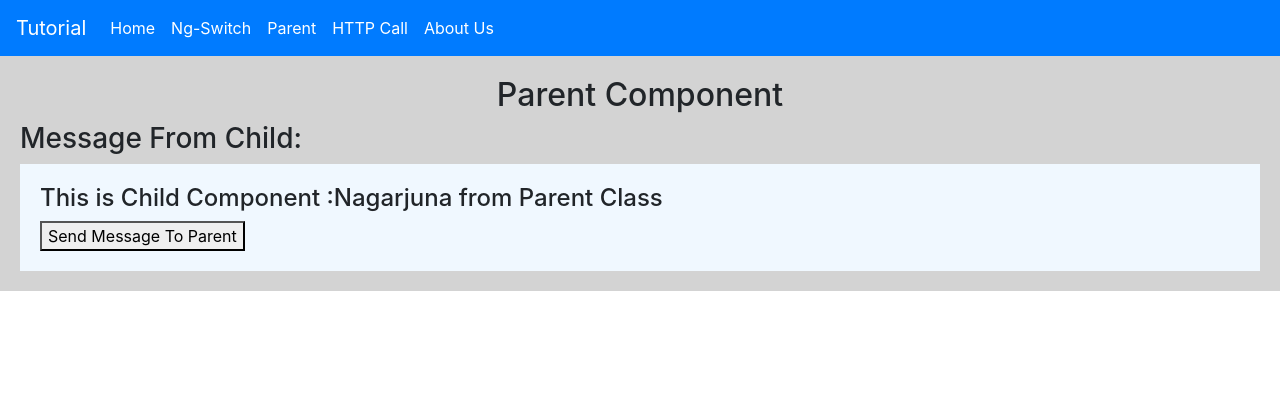
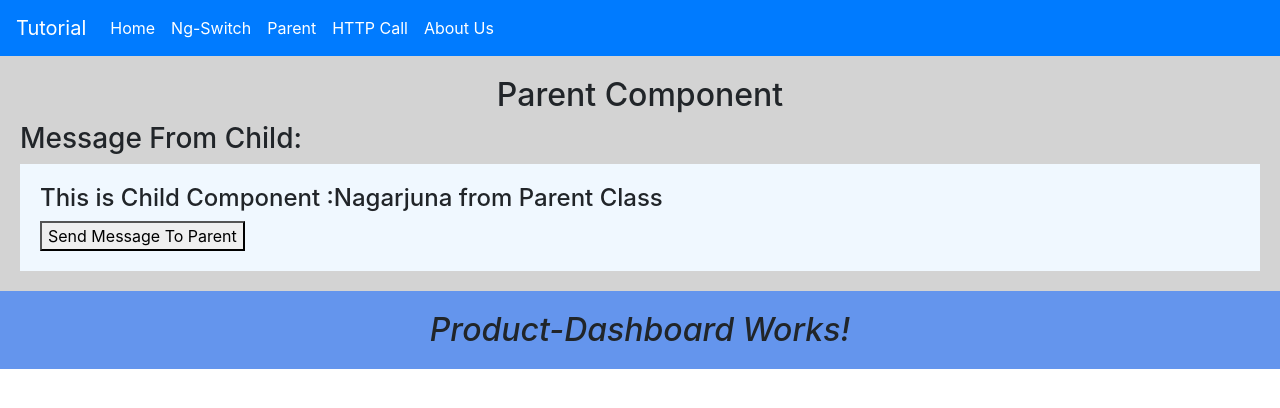
Before and after one commit to Nagarjuna-Singamsetti/Nisha_Singla_Tutorial_Practice, an Angular app: page /parent in a window 1280 px wide. Shown: the top 408 px of the page. Built offline with nearby package versions, Linux system fonts and the light colour scheme.

Commit message:
Featured Module Added

```diff
--- a/src/app/app.component.html
+++ b/src/app/app.component.html
@@ -31,3 +31,4 @@
   </div>
 </nav>
 <router-outlet></router-outlet>
+<app-product-dashboard></app-product-dashboard>
--- a/src/app/app.module.ts
+++ b/src/app/app.module.ts
@@ -23,6 +23,7 @@ import { AddUserComponent } from './components/add-user/add-user.component';
 import { ReactiveFormsModule } from '@angular/forms';
 import { UnsavedChangesGuard } from './guards/unsaved-changes.guard';
 import { ResolveGuard } from './guards/resolve.guard';
+import { ProductDashBoardModule } from './product-dash-board/product-dash-board.module';
 
 
 
@@ -49,6 +50,8 @@ import { ResolveGuard } from './guards/resolve.guard';
     AppRoutingModule,
     HttpClientModule,
     ReactiveFormsModule,
+    ProductDashBoardModule,
+
   ],
   providers: [AuthGuard,AdminGuard,UnsavedChangesGuard,ResolveGuard],
   bootstrap: [AppComponent]
--- /dev/null
+++ b/src/app/product-dash-board/product-dashboard/product-dashboard.component.css
@@ -0,0 +1,5 @@
+h2{
+    background-color: cornflowerblue;
+    padding: 20px;
+font-style: italic;
+}
--- /dev/null
+++ b/src/app/product-dash-board/product-dashboard/product-dashboard.component.html
@@ -0,0 +1 @@
+<h2 class="text-center">Product-Dashboard Works!</h2>
--- /dev/null
+++ b/src/app/product-dash-board/product-dashboard/product-dashboard.component.ts
@@ -0,0 +1,16 @@
+import { Component, OnInit } from '@angular/core';
+
+@Component({
+  selector: 'app-product-dashboard',
+  templateUrl: './product-dashboard.component.html',
+  styleUrls: ['./product-dashboard.component.css']
+})
+export class ProductDashboardComponent implements OnInit {
+
+  constructor() { }
+
+  ngOnInit(): void {
+    console.log('Product-DashBoard Works');
+  }
+
+}
```
Also changed, not shown: src/app/product-dash-board/product-dash-board.module.ts (added, +18 -0 lines), 1 other file (tests, documents, lock files or other folders).
